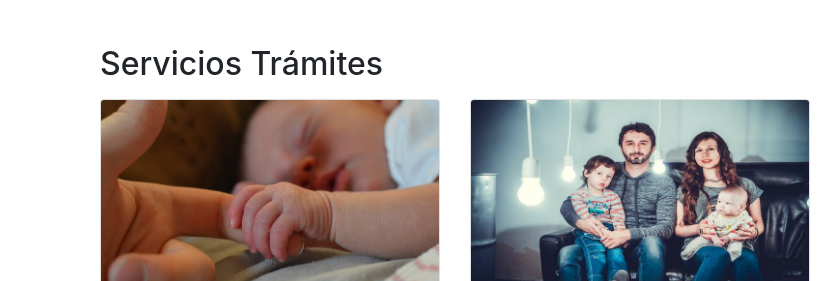
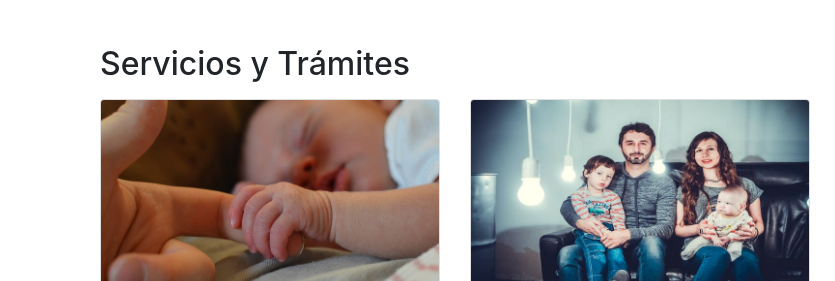
Before and after one commit to infomaxcuba/es, a plain HTML site: page index.html in a window 1280 px wide. Shown: the part 519-800 px from the top of the page, 0-835 px from the left. Drawn offline with nearby package versions, Linux system fonts and the light colour scheme.

Commit message:
commit on mac

```diff
--- a/index.html
+++ b/index.html
@@ -82,7 +82,7 @@
       <!-- Debajo del carrusel -->
   <div class="container">
 
-    <h2 class="my-3">Servicios Trámites</h2>
+    <h2 class="my-3">Servicios y Trámites</h2>
 
      <!-- Portfolio Section -->
 
```
